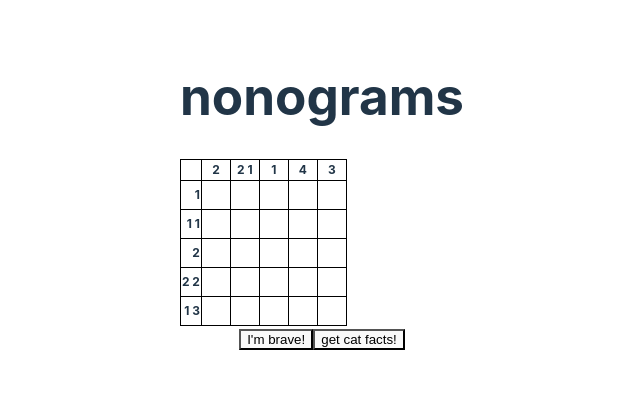
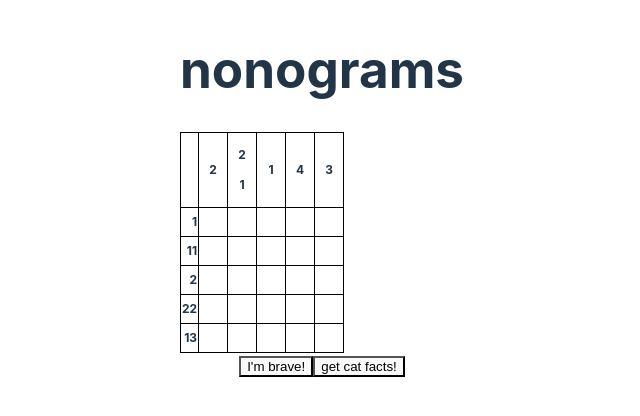
Before and after one commit to abechoe/nonograms_clone, a React (Vite) app: page / in a window 1280 px wide. Shown: the part 200-616 px from the top of the page, without its empty margins (318-958 px from the left). Built offline with nearby package versions, Linux system fonts and the light colour scheme.

Commit message:
put each number clue into its own element

```diff
--- a/src/components/Board.tsx
+++ b/src/components/Board.tsx
@@ -21,7 +21,7 @@ export function computeHints(correctAnswers: boolean[]) {
     return accumulator;
   },
   [0]).filter(candidate => candidate != 0);
-  return hintArray.join(' ');
+  return hintArray;
 }
 
 export async function fetchCatData() {
@@ -74,7 +74,7 @@ export function Board({ solution = SOLUTION }: BoardProps) {
               for (let i = 0; i < solution[0].length; i += 1) {
                 columnValues.push(solution[i][colIndex])
               }
-              return <th key={colIndex}>{computeHints(columnValues)}</th>
+              return <th key={colIndex}>{computeHints(columnValues).map(hint => <p>{hint}</p>)}</th>
             })}
           </tr>
         </thead>
@@ -82,7 +82,7 @@ export function Board({ solution = SOLUTION }: BoardProps) {
           {solution.map((row, rowIndex) => {
             return (
               <tr key={rowIndex}>
-                <th scope="row" className="rowHint">{computeHints(row)}</th>
+                <th scope="row" className="rowHint">{computeHints(row).map(hint => <span>{hint}</span>)}</th>
                 {row.map((_cell, cellIndex) => {
                   return <Cell key={`${rowIndex}-${cellIndex}`} onSelect={(selection: boolean) => updateBoardState(rowIndex, cellIndex, selection)}/>
                 })}
```
Also changed, not shown: 1 other file (tests, documents, lock files or other folders).
